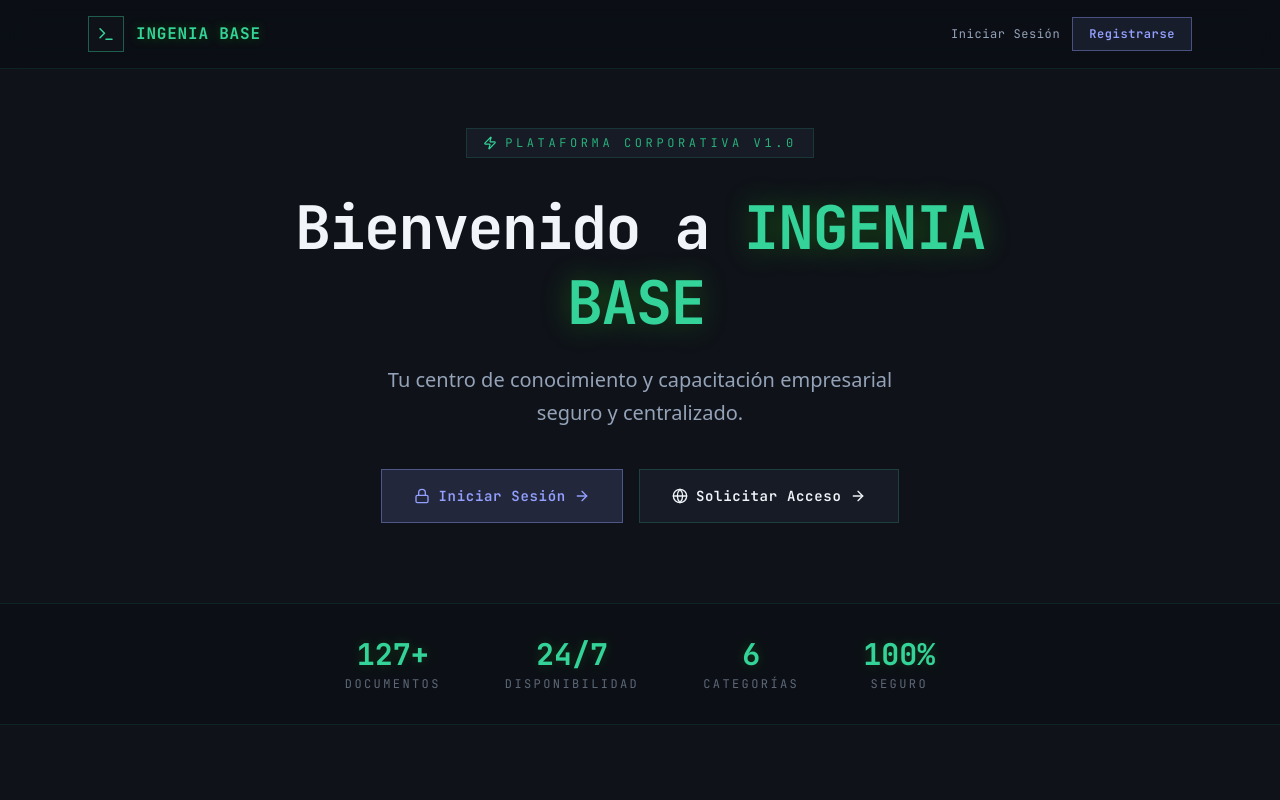
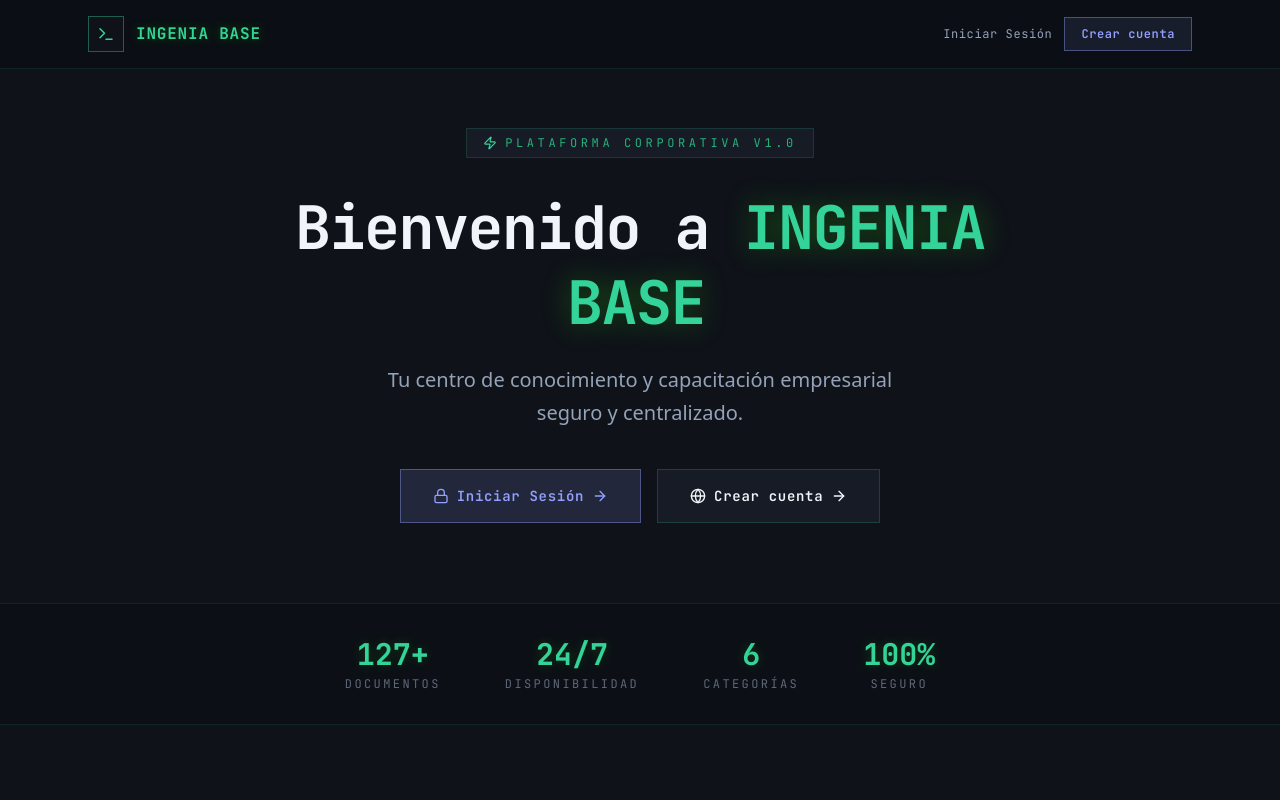
Before and after one commit to KimJesus22/GECK, a Next.js app: page / in a window 1280 px wide. Shown: the top 800 px of the page. Built offline with nearby package versions, Linux system fonts and the light colour scheme.

Commit message:
ux: unificar CTA de registro a 'crear cuenta' y remover barrera de aprobacion percibida

```diff
--- a/src/app/login/page.tsx
+++ b/src/app/login/page.tsx
@@ -118,7 +118,7 @@ export default function LoginPage() {
               }`}
             >
               <UserPlus className="h-3.5 w-3.5" />
-              Crear Cuenta
+              Crea tu cuenta
             </button>
           </div>
 
@@ -199,7 +199,7 @@ export default function LoginPage() {
                 />
               ) : (
                 <>
-                  {mode === "login" ? "Iniciar Sesión" : "Crear Cuenta"}
+                  {mode === "login" ? "Iniciar Sesión" : "Crea tu cuenta"}
                   <ArrowRight className="h-4 w-4" />
                 </>
               )}
@@ -211,7 +211,7 @@ export default function LoginPage() {
             <p className="text-xs font-medium tracking-wider text-text-muted">
               {mode === "login"
                 ? "Solo personal autorizado. Contacta a tu administrador si no tienes cuenta."
-                : "Tu cuenta deberá ser aprobada por un administrador."}
+                : "Acceso instantáneo. No se requiere aprobación previa."}
             </p>
           </div>
         </div>
--- a/src/app/page.tsx
+++ b/src/app/page.tsx
@@ -70,7 +70,7 @@ export default function LandingPage() {
                          hover:bg-purple-accent hover:text-terminal-900
                          hover:shadow-[0_0_20px_rgba(196,167,231,0.25)]"
             >
-              Registrarse
+              Crear cuenta
             </Link>
           </div>
         </div>
@@ -154,7 +154,7 @@ export default function LandingPage() {
                          sm:min-w-[220px]"
             >
               <Globe className="h-4 w-4" />
-              Solicitar Acceso
+              Crear cuenta
               <ArrowRight className="h-4 w-4 transition-transform group-hover:translate-x-1" />
             </Link>
           </div>
```
